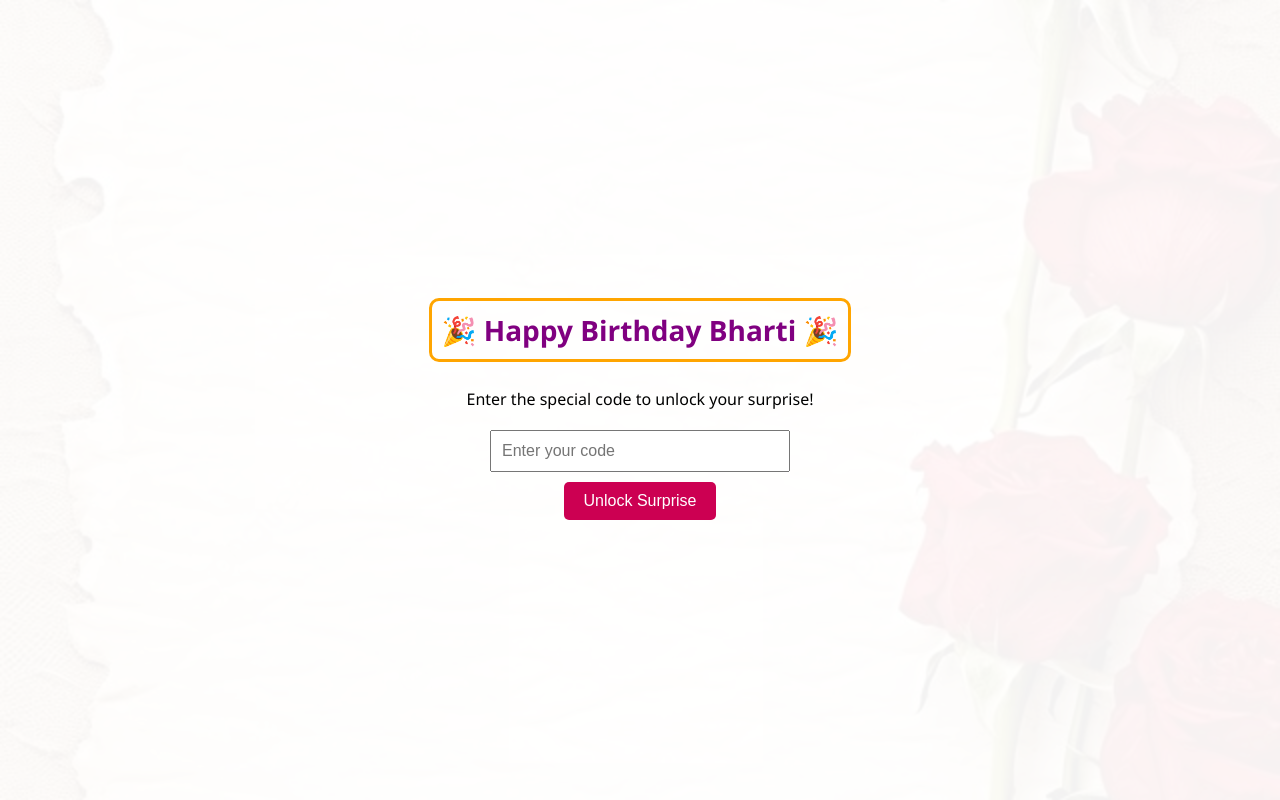
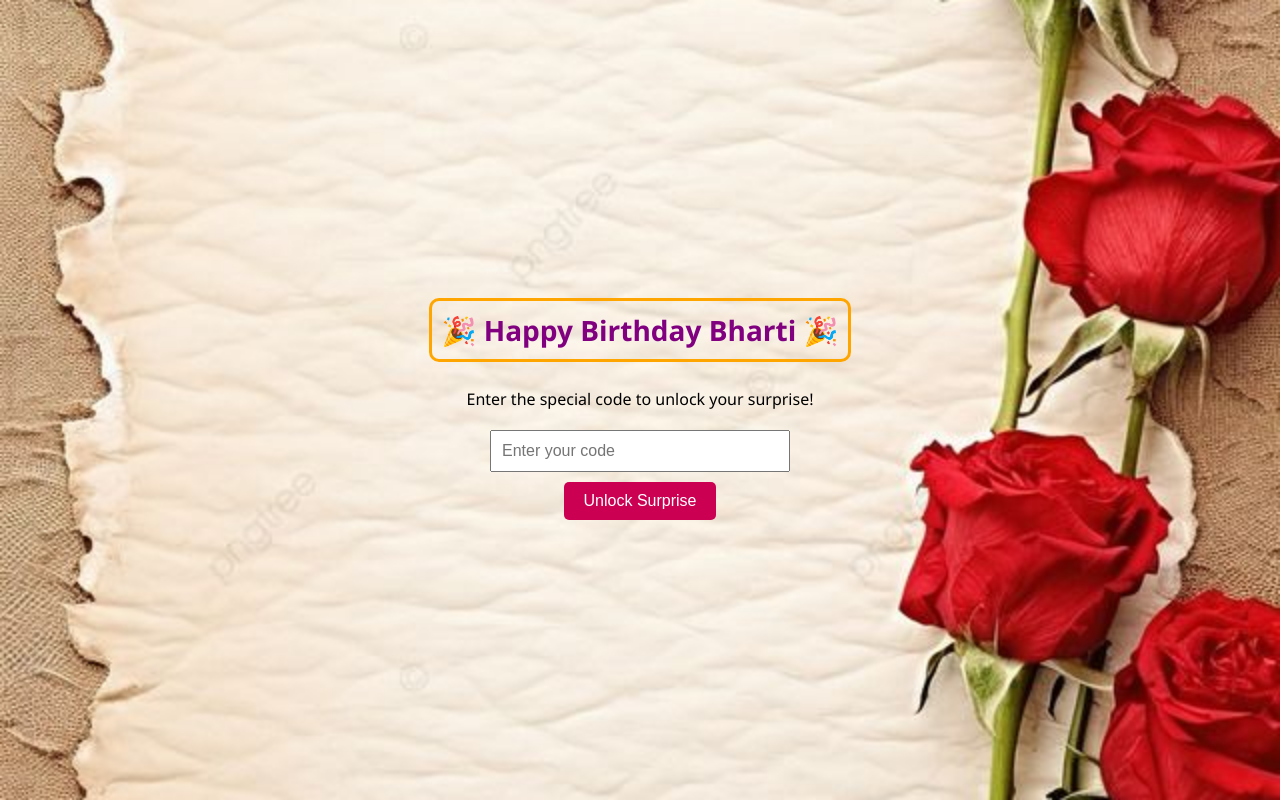
Before and after one commit to Bipul45/.........., a plain HTML site: page index.html in a window 1280 px wide. Drawn offline with Linux system fonts and the light colour scheme.

Commit message:
Update index.html

```diff
--- a/index.html
+++ b/index.html
@@ -19,7 +19,7 @@
       left: 0;
       height: 100vh;
       width: 100vw;
-      background-color: rgba(255, 255, 255, 0.95);
+      background-color: transparent;
       z-index: 999;
       display: flex;
       flex-direction: column;
```
